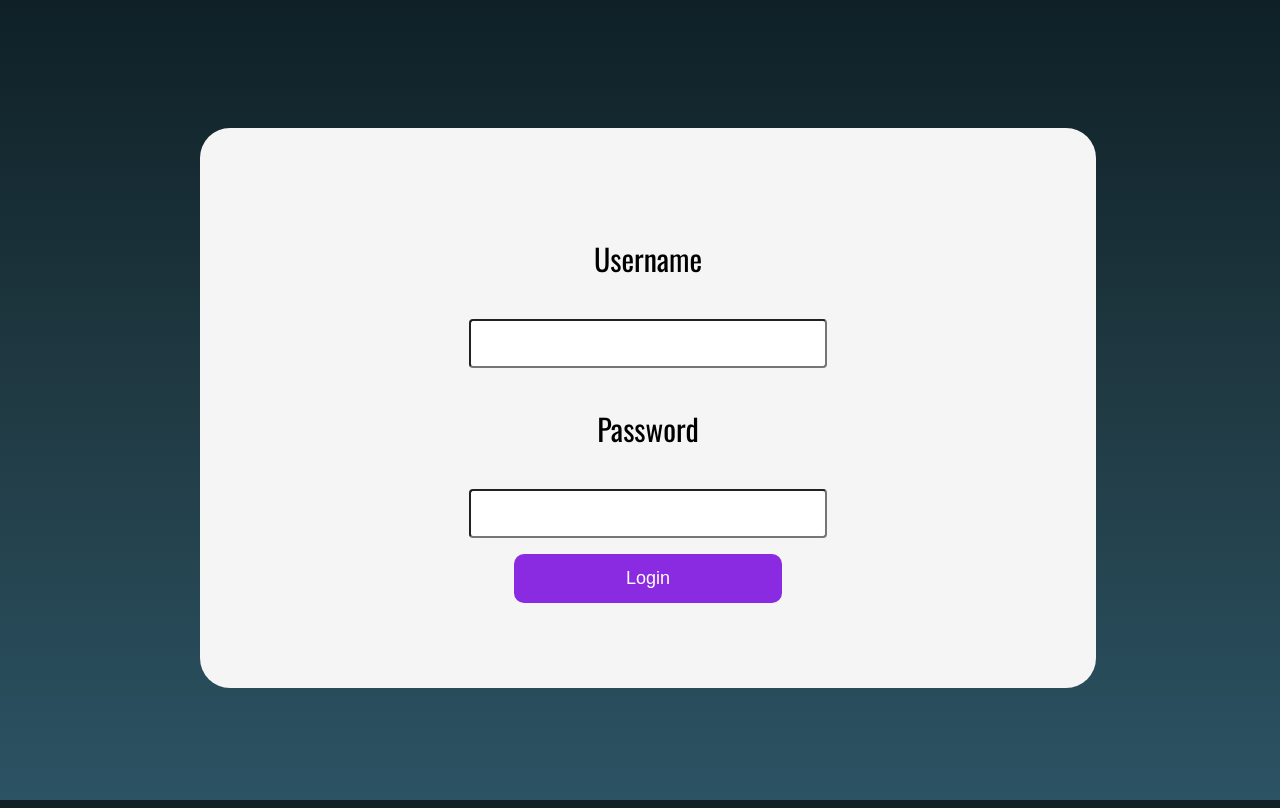
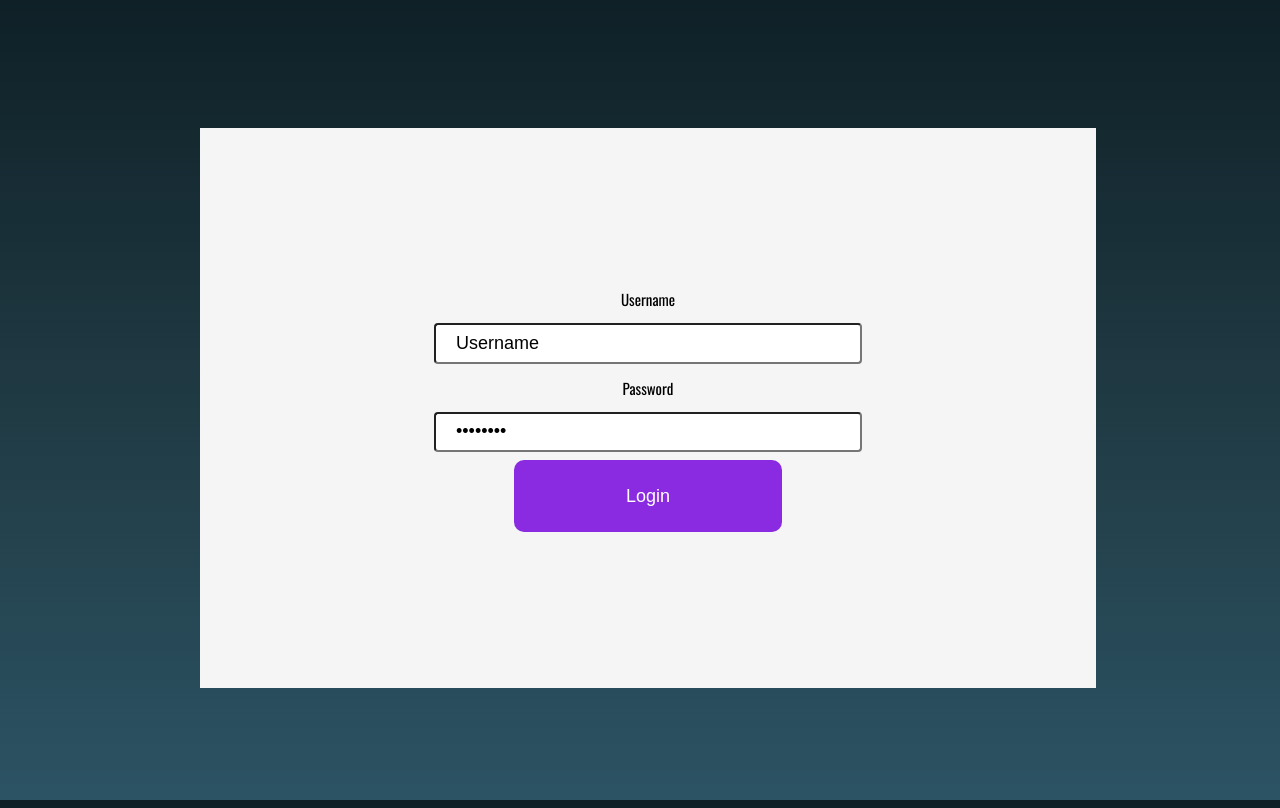
Before and after one commit to MoraruGeorge32/ProiectTW, a PHP site: page /login.html in a window 1280 px wide. Run offline with PHP 8.4, Linux system fonts and the light colour scheme.

Commit message:
Removed errors + warnings in HTML W3C Validator and CSS Lint + Login Page in Landscape

```diff
--- a/loginPage/login.html
+++ b/loginPage/login.html
@@ -5,15 +5,16 @@
     <meta http-equiv="X-UA-Compatible" content="IE=edge">
     <meta name="viewport" content="width=device-width, initial-scale=1.0">
     <link rel="stylesheet" href="style.css">
+    <link href='https://fonts.googleapis.com/css2?family=Oswald&display=swap' rel='stylesheet' type='text/css'>
     <title>Login</title>
 </head>
 <body>
     <form class="loginForm" action=".././paginaAdmin/index.html">
         <div class="loginBox">
             <p> Username </p>
-            <input type="text" alt="Username">
+            <input type="text" value="Username">
             <p> Password </p>
-            <input type="password" alt="Password">
+            <input type="password" value="Password">
             <div class="loginButton">
                 <button type="submit"> Login </button>
             </div>
--- a/loginPage/style.css
+++ b/loginPage/style.css
@@ -1,4 +1,3 @@
-@import url('https://fonts.googleapis.com/css2?family=Oswald&display=swap');
 html{
     height:100%;
     background-position: center;
@@ -21,7 +20,7 @@ body{
     color: black;
     width: 70%;
     height: 70%;
-    background: whitesmoke;
+    background: whitesmoke;+
     border-radius: 30px;
     display:flex;
     justify-content: center;
@@ -35,18 +34,21 @@ body{
     font-family:'Oswald';
 }
 
+
 .loginBox input{
     width: 40%;
+    /* warning: beware of broken box size*/
     padding: 12px 20px;
     margin: 8px 0;
-    box-sizing: border-box;
     border-radius: 4px;
     font-size: large;
 }
 
 .loginButton button{
     margin-top: 20px;
-    padding: 14px 20px;
+    text-align: center;
+    /* warning: beware of broken box size*/
+    padding: 3vw 1vw;
     background-color: blueviolet;
     color: white;
     border-radius: 10px;
@@ -60,3 +62,41 @@ body{
 button:hover{
     opacity: 0.8;
 }
+
+@media (orientation: landscape) {
+
+    .loginBox{
+        text-align: center;
+        font-size: 15px;
+        width: 100%;
+        font-family:'Oswald';
+    }
+
+    .loginBox p {
+        margin: 1vw 0 1vw 0;
+    }
+    .loginBox input{
+        width: 30vw;
+        height: 1vw;
+        margin-top: 0;
+        margin-bottom: 0;
+        border-radius: 4px;
+        font-size: large;
+    }
+
+    .loginButton button{
+        margin-top: 20px;
+        text-align: center;
+        /* warning: beware of broken box size*/
+        padding: 2vw 1vw;
+        background-color: blueviolet;
+        color: white;
+        border-radius: 10px;
+        margin: 8px 0;
+        border: none;
+        cursor: pointer;
+        width:30%;
+        font-size: large;
+    }
+
+}
```
Also changed, not shown: homePage/home.html (+8 -5 lines), homePage/style.css (+8 -10 lines), mapPage/map.html (+6 -5 lines), mapPage/styles.css (+9 -11 lines).
